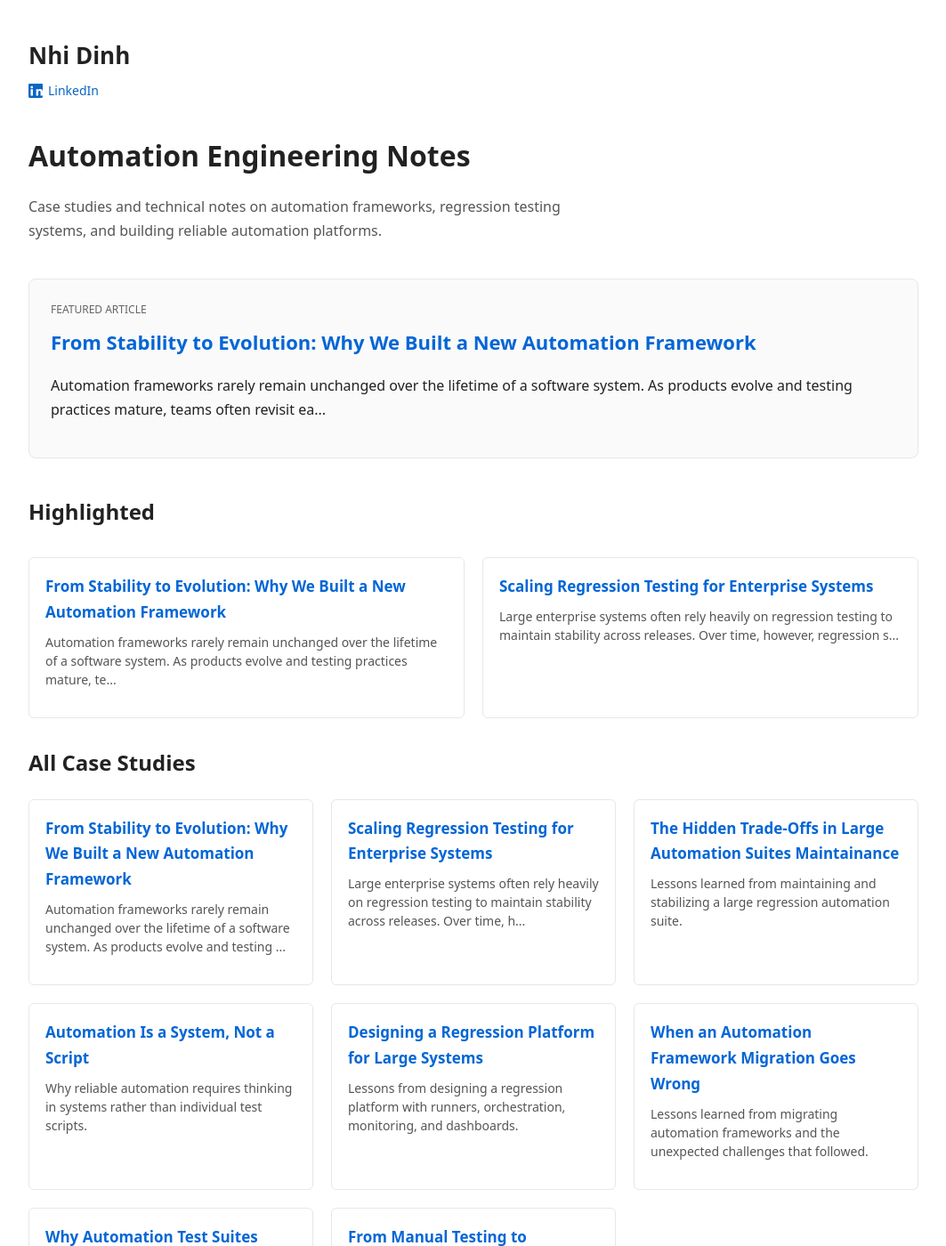
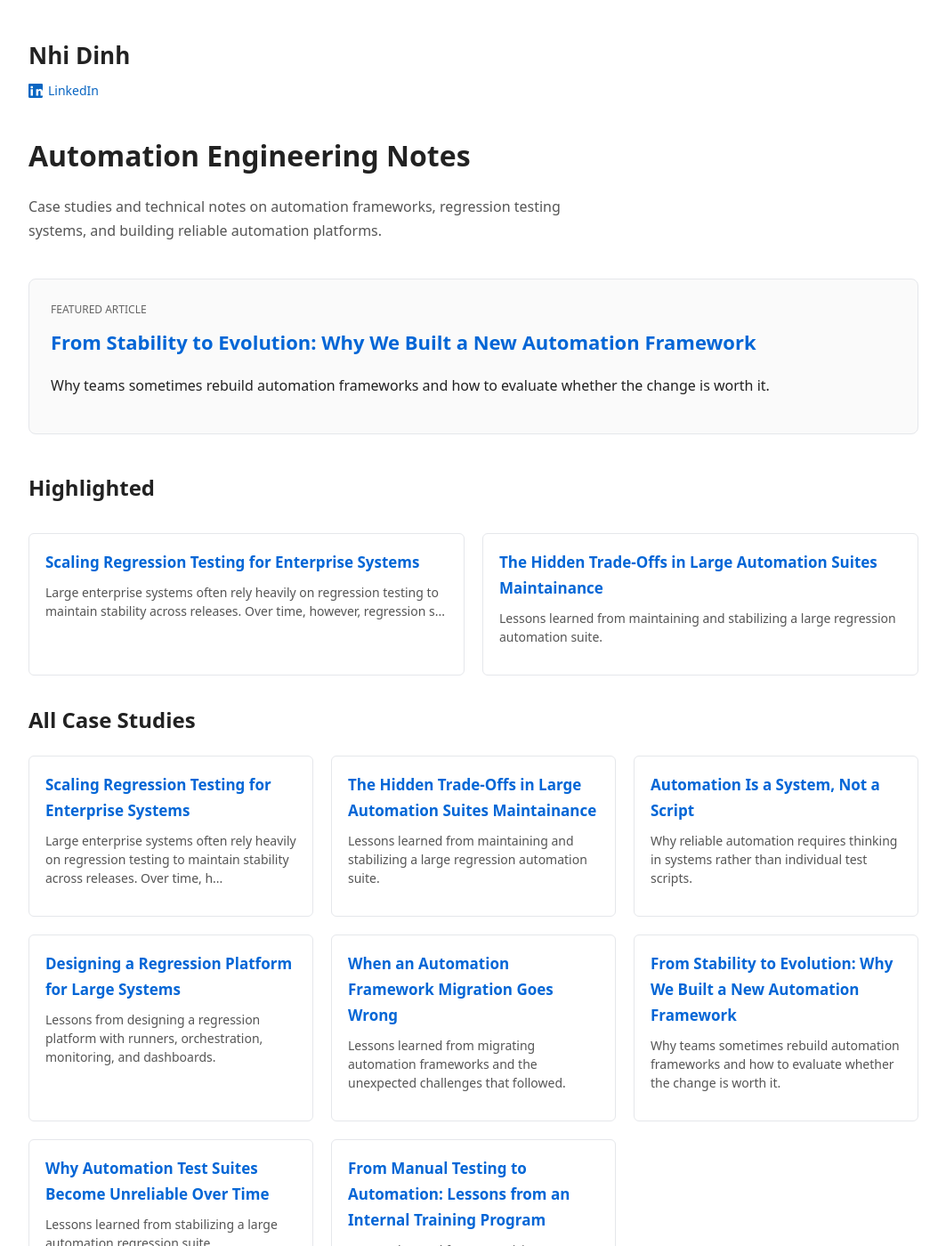
Before and after one commit to nhidinh/nhidinh.github.io, a Jekyll site: the page built from index.html, in a window 1280 px wide and 1400 px high. Shown: the whole window at 89% size, without its empty margins (108-1171 px from the left). Built offline with Jekyll 4.4.1, drawn with Linux system fonts in a browser that asks for light colours.

Commit message:
Update from-stability-to-evolution.md

```diff
--- a/_case_studies/from-stability-to-evolution.md
+++ b/_case_studies/from-stability-to-evolution.md
@@ -1,6 +1,10 @@
 ---
 layout: posts
 title: "From Stability to Evolution: Why We Built a New Automation Framework"
+category: Engineering Decisions
+tags: [automation, frameworks, evolution]
+excerpt: Why teams sometimes rebuild automation frameworks and how to evaluate whether the change is worth it.
+order: 4
 ---
 Automation frameworks rarely remain unchanged over the lifetime of a software system.
 As products evolve and testing practices mature, teams often revisit earlier technical decisions and explore new approaches to building and maintaining their automation infrastructure.
```
